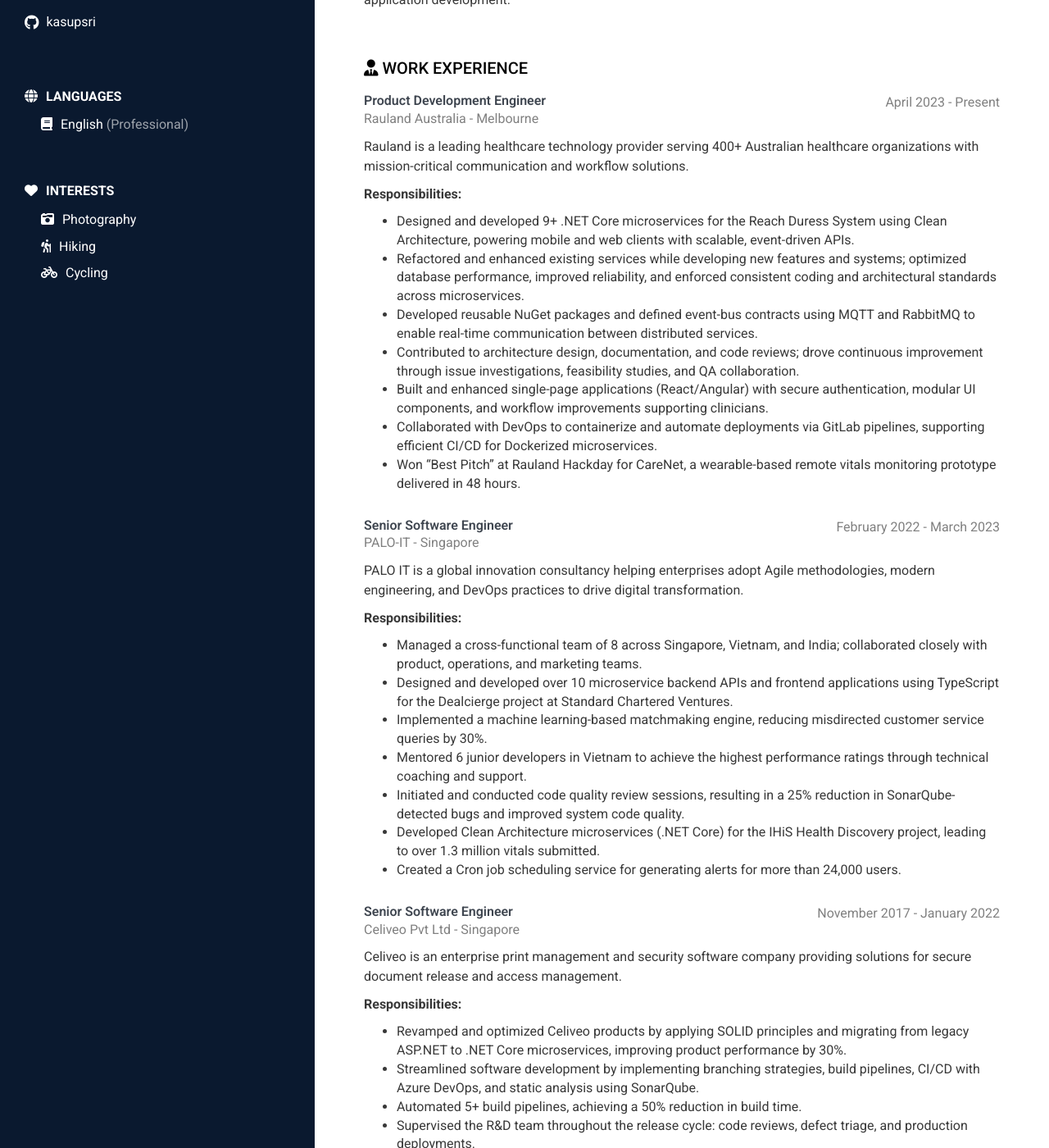
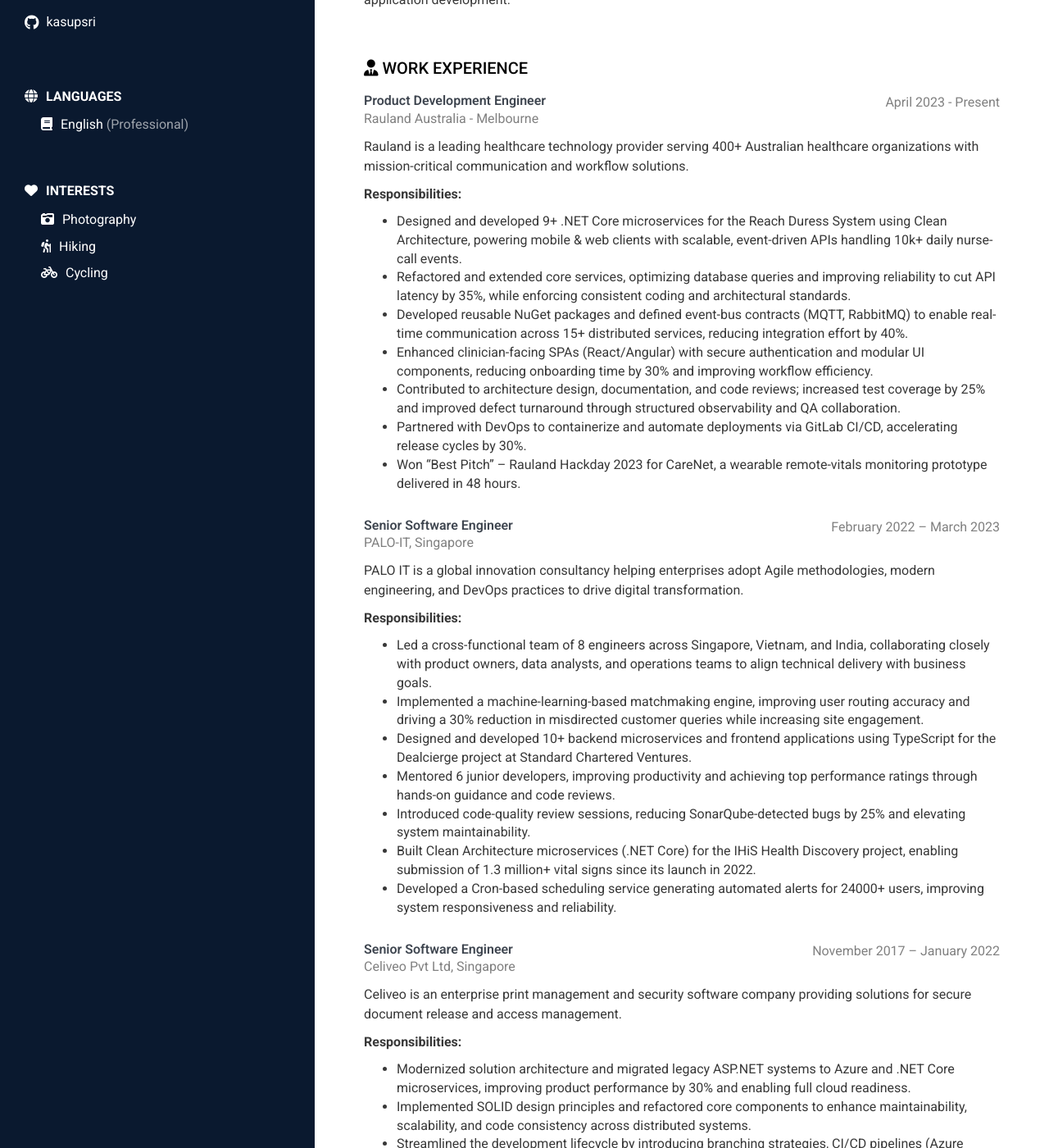
Before and after one commit to kasupsri/kasupsri.github.io, a Jekyll site: the page built from print.html, in a window 1280 px wide and 1400 px high, scrolled down 508 px. Shown: the whole window at 82% size. Built offline with Jekyll 4.4.1, drawn with Linux system fonts in a browser that asks for light colours; some of the changed text lies outside the part shown.

Commit message:
Update data.yml
update data

```diff
--- a/_data/data.yml
+++ b/_data/data.yml
@@ -78,29 +78,29 @@
 
         **Responsibilities:**
 
-        - Designed and developed 9+ .NET Core microservices for the Reach Duress System using Clean Architecture, powering mobile and web clients with scalable, event-driven APIs.
-        - Refactored and enhanced existing services while developing new features and systems; optimized database performance, improved reliability, and enforced consistent coding and architectural standards across microservices.
-        - Developed reusable NuGet packages and defined event-bus contracts using MQTT and RabbitMQ to enable real-time communication between distributed services.
-        - Contributed to architecture design, documentation, and code reviews; drove continuous improvement through issue investigations, feasibility studies, and QA collaboration.
-        - Built and enhanced single-page applications (React/Angular) with secure authentication, modular UI components, and workflow improvements supporting clinicians.
-        - Collaborated with DevOps to containerize and automate deployments via GitLab pipelines, supporting efficient CI/CD for Dockerized microservices.
-        - Won "Best Pitch" at Rauland Hackday for CareNet, a wearable-based remote vitals monitoring prototype delivered in 48 hours.
+        - Designed and developed 9+ .NET Core microservices for the Reach Duress System using Clean Architecture, powering mobile & web clients with scalable, event-driven APIs handling 10k+ daily nurse-call events.
+        - Refactored and extended core services, optimizing database queries and improving reliability to cut API latency by 35%, while enforcing consistent coding and architectural standards.
+        - Developed reusable NuGet packages and defined event-bus contracts (MQTT, RabbitMQ) to enable real-time communication across 15+ distributed services, reducing integration effort by 40%.
+        - Enhanced clinician-facing SPAs (React/Angular) with secure authentication and modular UI components, reducing onboarding time by 30% and improving workflow efficiency.
+        - Contributed to architecture design, documentation, and code reviews; increased test coverage by 25% and improved defect turnaround through structured observability and QA collaboration.
+        - Partnered with DevOps to containerize and automate deployments via GitLab CI/CD, accelerating release cycles by 30%.
+        - Won "Best Pitch" – Rauland Hackday 2023 for CareNet, a wearable remote-vitals monitoring prototype delivered in 48 hours.
 
     - role: Senior Software Engineer
-      time: February 2022 - March 2023
-      company: PALO-IT - Singapore
+      time: February 2022 – March 2023
+      company: PALO-IT, Singapore
       details: |
         PALO IT is a global innovation consultancy helping enterprises adopt Agile methodologies, modern engineering, and DevOps practices to drive digital transformation.
 
         **Responsibilities:**
 
-        - Managed a cross-functional team of 8 across Singapore, Vietnam, and India; collaborated closely with product, operations, and marketing teams.
-        - Designed and developed over 10 microservice backend APIs and frontend applications using TypeScript for the Dealcierge project at Standard Chartered Ventures.
-        - Implemented a machine learning-based matchmaking engine, reducing misdirected customer service queries by 30%.
-        - Mentored 6 junior developers in Vietnam to achieve the highest performance ratings through technical coaching and support.
-        - Initiated and conducted code quality review sessions, resulting in a 25% reduction in SonarQube-detected bugs and improved system code quality.
-        - Developed Clean Architecture microservices (.NET Core) for the IHiS Health Discovery project, leading to over 1.3 million vitals submitted.
-        - Created a Cron job scheduling service for generating alerts for more than 24,000 users.
+        - Led a cross-functional team of 8 engineers across Singapore, Vietnam, and India, collaborating closely with product owners, data analysts, and operations teams to align technical delivery with business goals.
+        - Implemented a machine-learning-based matchmaking engine, improving user routing accuracy and driving a 30% reduction in misdirected customer queries while increasing site engagement.
+        - Designed and developed 10+ backend microservices and frontend applications using TypeScript for the Dealcierge project at Standard Chartered Ventures.
+        - Mentored 6 junior developers, improving productivity and achieving top performance ratings through hands-on guidance and code reviews.
+        - Introduced code-quality review sessions, reducing SonarQube-detected bugs by 25% and elevating system maintainability.
+        - Built Clean Architecture microservices (.NET Core) for the IHiS Health Discovery project, enabling submission of 1.3 million+ vital signs since its launch in 2022.
+        - Developed a Cron-based scheduling service generating automated alerts for 24000+ users, improving system responsiveness and reliability.
 
         <!-- **Technical Stack:**
 
@@ -117,19 +117,19 @@
         `Other:` Prometheus, Kubernetes, Docker, Serverless, Kong API Gateway -->
 
     - role: Senior Software Engineer
-      time: November 2017 - January 2022
-      company: Celiveo Pvt Ltd - Singapore
+      time: November 2017 – January 2022
+      company: Celiveo Pvt Ltd, Singapore
       details: |
         Celiveo is an enterprise print management and security software company providing solutions for secure document release and access management.
 
         **Responsibilities:**
 
-        - Revamped and optimized Celiveo products by applying SOLID principles and migrating from legacy ASP.NET to .NET Core microservices, improving product performance by 30%.
-        - Streamlined software development by implementing branching strategies, build pipelines, CI/CD with Azure DevOps, and static analysis using SonarQube.
-        - Automated 5+ build pipelines, achieving a 50% reduction in build time.
-        - Supervised the R&D team throughout the release cycle: code reviews, defect triage, and production deployments.
-        - Enhanced database performance and stability by redesigning tables and optimizing queries, achieving a 25% system performance boost.
-        - Ensured compliance with client data security standards, leading to a 50% increase in repeat business due to improved client satisfaction.
+        - Modernized solution architecture and migrated legacy ASP.NET systems to Azure and .NET Core microservices, improving product performance by 30% and enabling full cloud readiness.
+        - Implemented SOLID design principles and refactored core components to enhance maintainability, scalability, and code consistency across distributed systems.
+        - Streamlined the development lifecycle by introducing branching strategies, CI/CD pipelines (Azure DevOps), and code quality tools (SonarQube), cutting build times by 50% and improving release reliability.
+        - Supervised the R&D team throughout product releases, performing code reviews, defect analysis, and client deployment coordination to ensure smooth production rollouts.
+        - Optimized SQL database structure and queries, boosting system stability and performance by 25%.
+        - Established data security and compliance standards, increasing client satisfaction and contributing to a 50% rise in repeat business.
 
         <!-- **Technical Stack:**
 
@@ -143,16 +143,16 @@
 
 
     - role: System Analyst (.NET)
-      time: October 2016 - October 2017
-      company: NCS Pvt Ltd - Singapore
+      time: October 2016 – October 2017
+      company: NCS Pvt Ltd, Singapore
       details: |
         NCS is a leading information and communications technology service provider offering end-to-end IT solutions for government and commercial sectors in the APAC region.
 
         **Responsibilities:**
 
-        - Expanded the Singapore Government-Paid Leave system to support the Adoption Leave Scheme, ensuring smooth launch and adoption of the new program.
-        - Developed and deployed SSIS packages to sync with backend government services, eliminating data entry errors.
-        - Provided on-site deployment and training to QA teams, improving client satisfaction and reducing post-deployment issues by 40%.
+        - Expanded the Singapore Government-Paid Leave System to include the Adoption Leave Scheme, successfully supporting the nationwide rollout and policy adoption.
+        - Developed SSIS data synchronization packages to integrate with government backend services, eliminating 100% of manual data entry errors and improving data accuracy.
+        - Deployed applications across client environments and trained QA teams, increasing client satisfaction and reducing post-deployment issues by 40%.
 
         <!-- **Technical Stack:**
 
@@ -164,18 +164,18 @@
 
 
     - role: Senior Software Engineer
-      time: March 2013 - October 2016
-      company: Hitachi Digital Payment Solutions Ltd - Sri Lanka
+      time: March 2013 – October 2016
+      company: Hitachi Digital Payment Solutions Ltd, Sri Lanka
       details: |
         Hitachi DPS delivers cutting-edge payment and banking solutions with a focus on financial technology products, including ATM, POS, and digital banking systems.
 
         **Responsibilities:**
 
-        - Designed and implemented ATM software compliant with CEN XFS standards, leading to a successful product launch.
-        - Integrated ATM software across different vendor models and hardware modules, expanding the product range by 30%.
-        - Conducted PCI-DSS security analysis and ensured software certification compliance.
-        - Managed and planned ATM deployments at client sites, achieving 100% on-time delivery and reducing post-deployment issues by 40%.
-        - Collaborated with offshore teams to implement features and reduce delivery timelines by up to 30%, improving coordination and team efficiency.
+        - Developed ATM software compliant with CEN XFS standards, successfully deployed across multiple banking clients.
+        - Integrated software across multi-vendor ATM models, expanding hardware compatibility and increasing product offerings by 30%.
+        - Conducted security analysis and ensured full PCI-DSS compliance, achieving official certification across all applicable modules.
+        - Planned and supervised ATM software deployments, delivering 100% on-time releases and reducing post-deployment issues by 40%.
+        - Collaborated with offshore engineering teams to implement new features, reducing feature delivery time by 30% and improving communication efficiency by 20%.
 
         <!-- **Technical Stack:**
 
@@ -194,9 +194,9 @@
 
         **Responsibilities:**
 
-        - Enhanced the Citi Bank Self-Service web application to support customer inquiries and complaints, boosting customer satisfaction by 25%.
-        - Added support for new transaction types, enabling a 100% successful launch.
-        - Assisted offshore USA teams with system configurations and API implementations, reducing development and integration time by 30%.
+        - Enhanced the CitiBank Self-Service web application, enabling customer inquiries and complaints from multiple channels and improving satisfaction by 25%.
+        - Upgraded CitiBank transaction modules, ensuring a 100% successful rollout of new transaction types across the platform.
+        - Collaborated with offshore U.S. teams on API configuration and system integration, reducing development and integration time by 30%.
 
         <!-- **Technical Stack:**
 
```
